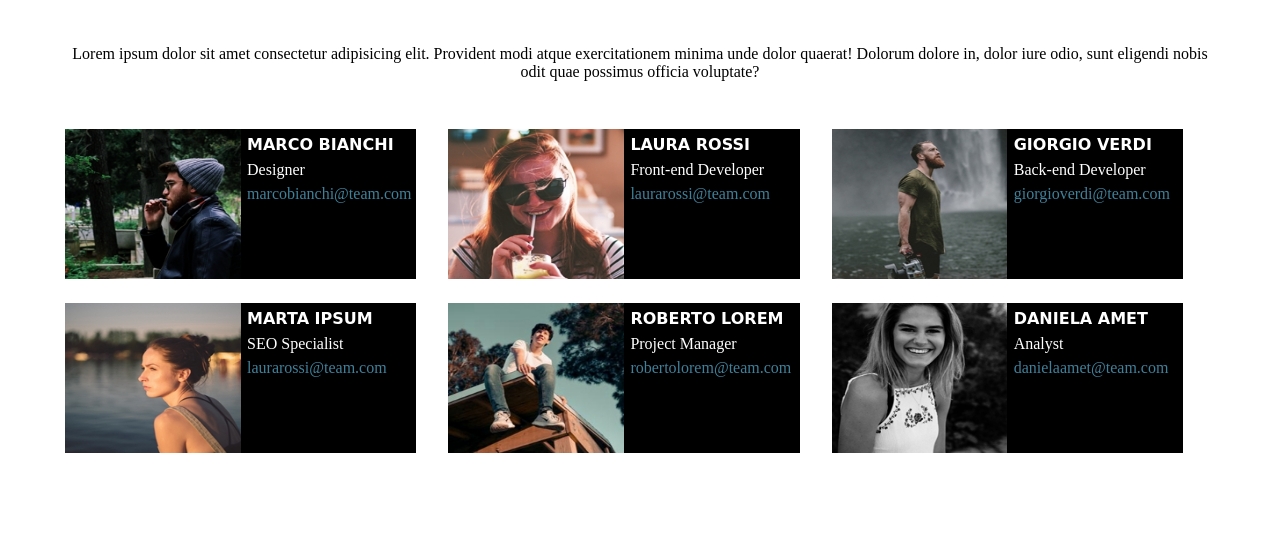
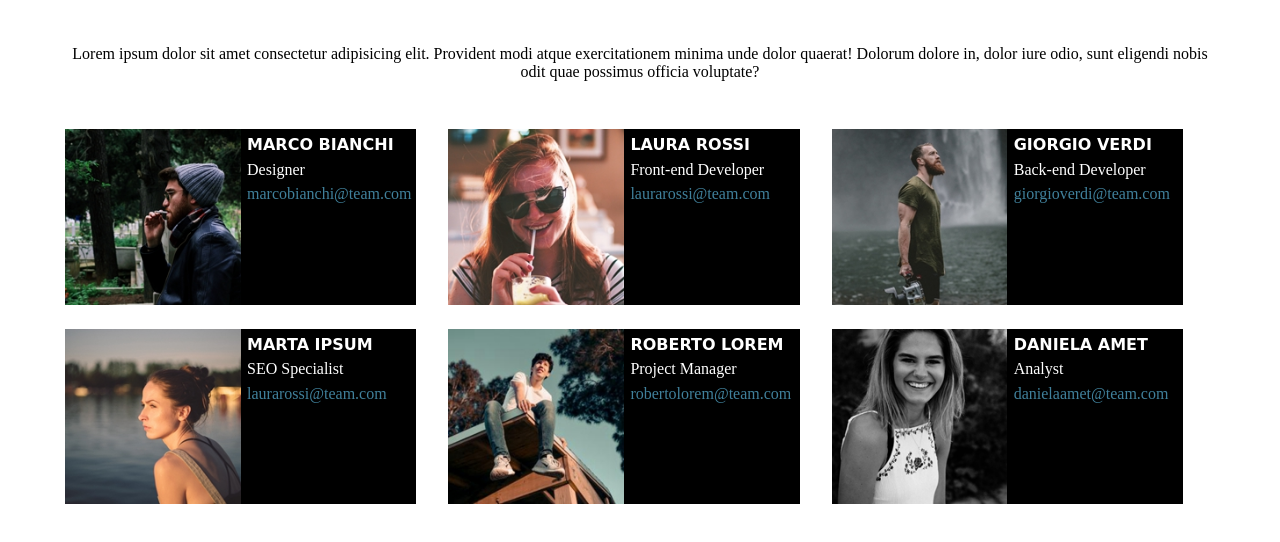
Before and after one commit to GabrieleCuccarini/html-css-float-cards, a plain HTML site: page index.html in a window 1280 px wide. Shown: the part 90-632 px from the top of the page. Drawn offline with Linux system fonts and the light colour scheme.

Commit message:
Definitivo

```diff
--- a/style.css
+++ b/style.css
@@ -46,7 +46,6 @@ header {
 
 .row .column img {
     width: 50%;
-    height: 150px;
     color: white;
     margin: 0 .4rem 0 0;
 }
@@ -55,7 +54,6 @@ header {
     float: left;
     width: calc(100% / 3 - 2rem);
     background-color: black;
-    align-items: center;
 }
 
 .mid {
```
